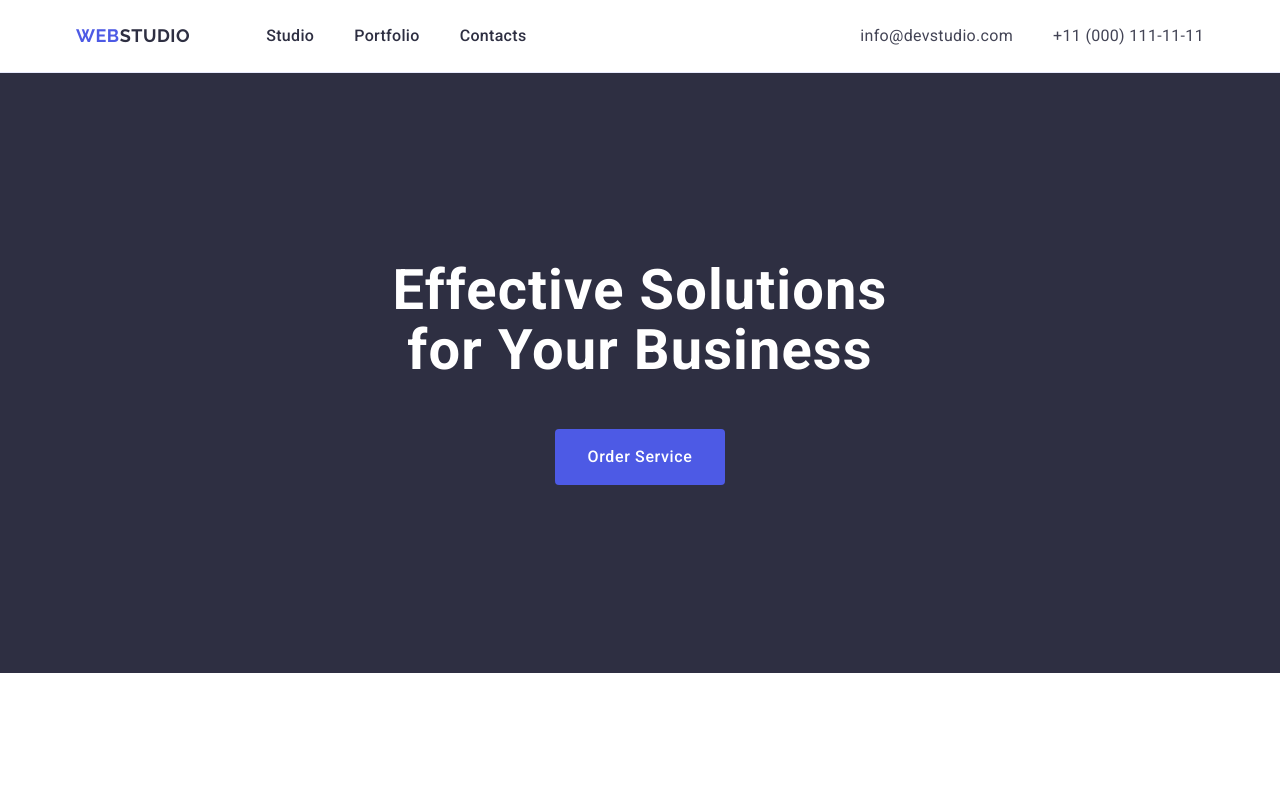
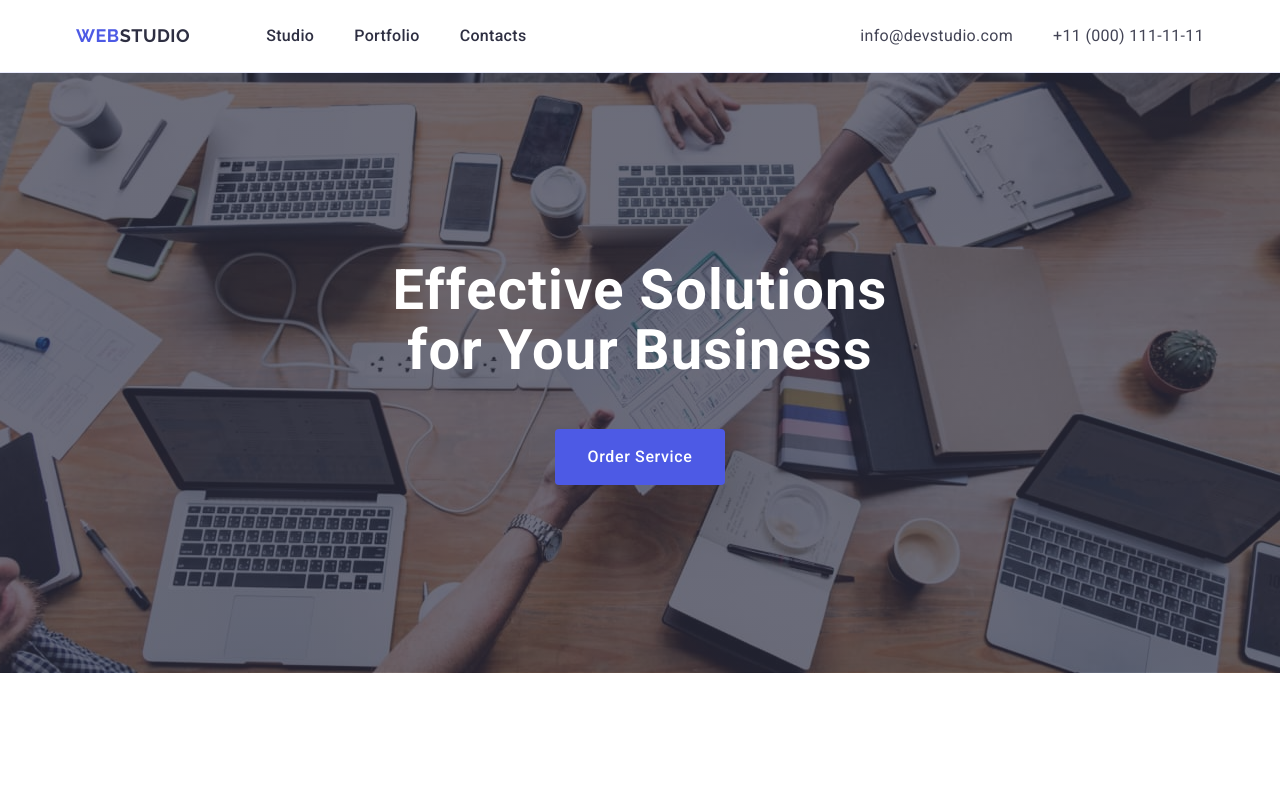
Before and after one commit to Julimm1/goit-markup-hw-04, a plain HTML site: page index.html in a window 1280 px wide. Shown: the top 789 px of the page. Drawn offline with nearby package versions, Linux system fonts and the light colour scheme.

Commit message:
hw4/1
section hero fon

```diff
--- a/css/styles.css
+++ b/css/styles.css
@@ -164,7 +164,13 @@ img {
     background: #2E2F42;
     text-align: center;
     padding: 188px 0;
-
+    background-image: linear-gradient(to bottom, rgba(46, 47, 66, 0.7), rgba(46, 47, 66, 0.7)), url(../images/people-office.jpg);
+    background-repeat: no-repeat;
+    max-width: 1440px;
+    background-position: center;
+    background-size: cover;
+    margin: 0 auto;
+    color: #ffffff;
 }
 
 .button {
```
Also changed, not shown: images/people-office.jpg (added).
